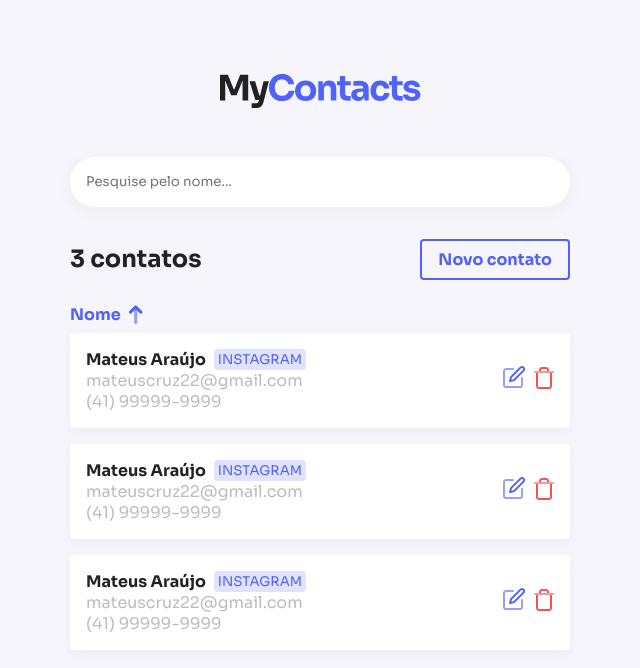
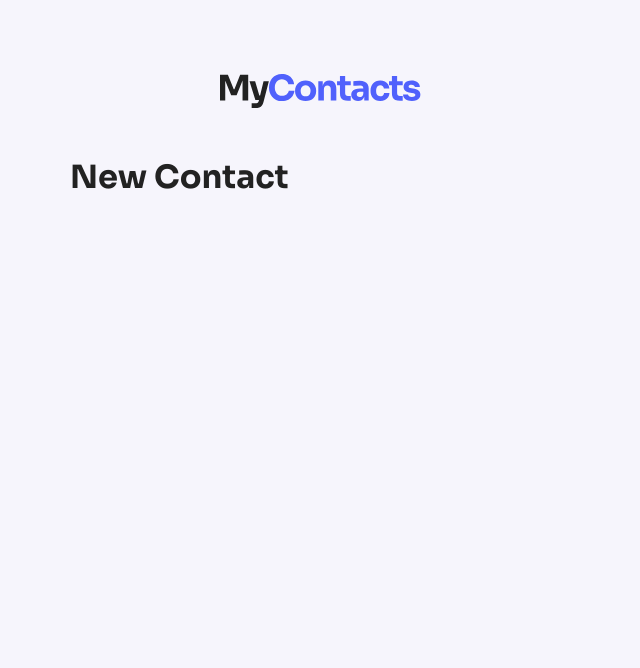
Before and after one commit to mateuscruz22/mycontacts-frontend, a React (Create React App) app: page /new in a window 1280 px wide. Shown: the top 668 px of the page, without its empty margins (320-960 px from the left). Built offline with nearby package versions, Linux system fonts and the light colour scheme.

Commit message:
Add routes

```diff
--- a/package.json
+++ b/package.json
@@ -8,6 +8,7 @@
     "@testing-library/user-event": "^13.2.1",
     "react": "^18.2.0",
     "react-dom": "^18.2.0",
+    "react-router-dom": "5.3.0",
     "react-scripts": "5.0.1",
     "styled-components": "^5.3.5",
     "web-vitals": "^2.1.0"
--- /dev/null
+++ b/src/Routes.jsx
@@ -0,0 +1,15 @@
+import { Switch, Route } from 'react-router-dom'
+
+import { Home } from './pages/Home'
+import { NewContact } from './pages/NewContact'
+import { EditContact } from './pages/EditContact'
+
+export default function Routes() {
+  return (
+    <Switch>
+      <Route path="/" component={Home} exact />
+      <Route path="/new" component={NewContact} exact />
+      <Route path="/edit/:id" component={EditContact} exact />
+    </Switch>
+  )
+}
--- a/src/components/App/index.js
+++ /dev/null
@@ -1,21 +0,0 @@
-import { ThemeProvider } from 'styled-components'
-import GlobalStyles from '../../assets/styles/global'
-import defaultTheme from '../../assets/themes/default'
-import { Container } from './styles'
-import Header from '../Header'
-import ContactsList from '../ContactsList'
-
-function App() {
-  return (
-    <ThemeProvider theme={defaultTheme}>
-      <GlobalStyles />
-
-      <Container>
-        <Header />
-        <ContactsList />
-      </Container>
-    </ThemeProvider>
-  )
-}
-
-export default App
--- /dev/null
+++ b/src/components/App/index.jsx
@@ -0,0 +1,23 @@
+import { ThemeProvider } from 'styled-components'
+import { BrowserRouter } from 'react-router-dom'
+import GlobalStyles from '../../assets/styles/global'
+import defaultTheme from '../../assets/themes/default'
+import { Container } from './styles'
+import Header from '../Header'
+import Routes from '../../Routes'
+
+function App() {
+  return (
+    <BrowserRouter>
+      <ThemeProvider theme={defaultTheme}>
+        <GlobalStyles />
+        <Container>
+          <Header />
+          <Routes />
+        </Container>
+      </ThemeProvider>
+    </BrowserRouter>
+  )
+}
+
+export default App
--- a/src/components/ContactsList/index.jsx
+++ b/src/components/ContactsList/index.jsx
@@ -6,7 +6,7 @@ import arrow from '../../assets/images/arrow.svg'
 import edit from '../../assets/images/edit.svg'
 import trash from '../../assets/images/trash.svg'
 
-export default function ContactsList() {
+export function ContactsList() {
   return (
     <Container>
       <Header>
--- a/src/components/Header/index.jsx
+++ b/src/components/Header/index.jsx
@@ -1,14 +1,10 @@
-import { Container, InputSearchContainer } from './styles'
+import { Container } from './styles'
 import logo from '../../assets/images/logo.svg'
 
 export default function Header() {
   return (
     <Container>
       <img src={logo} alt="MyContacts" width="201px" />
-
-      <InputSearchContainer>
-        <input type="text" placeholder="Pesquise pelo nome..." />
-      </InputSearchContainer>
     </Container>
   )
 }
--- a/src/components/Header/styles.js
+++ b/src/components/Header/styles.js
@@ -2,28 +2,9 @@ import styled from 'styled-components'
 
 export const Container = styled.header`
     margin-top: 74px;
+    margin-bottom: 48px;
     display: flex;
     flex-direction: column;
     justify-content: center;
     align-items: center;
 `
-
-export const InputSearchContainer = styled.div`
-    margin-top: 48px;
-    width: 100%;
-
-    input {
-        width: 100%;
-        background: #fff;
-        border: none;
-        border-radius: 25px;
-        height: 50px;
-        box-shadow: 0px 4px 18px rgba(0, 0, 0, 0.04);
-        outline: 0;
-        padding: 0 16px;
-    }
-
-    &::placeholder {
-        color: #bcbcbc;
-    }
-`
--- /dev/null
+++ b/src/pages/EditContact/index.jsx
@@ -0,0 +1,5 @@
+export function EditContact() {
+  return (
+    <h1>Edit Contact</h1>
+  )
+}
--- /dev/null
+++ b/src/pages/Home/index.jsx
@@ -0,0 +1,14 @@
+import { ContactsList } from '../../components/ContactsList'
+import { InputSearchContainer } from './styles'
+
+export function Home() {
+  return (
+    <>
+      <InputSearchContainer>
+        <input type="text" placeholder="Pesquise pelo nome..." />
+      </InputSearchContainer>
+
+      <ContactsList />
+    </>
+  )
+}
--- /dev/null
+++ b/src/pages/Home/styles.js
@@ -0,0 +1,20 @@
+import styled from 'styled-components'
+
+export const InputSearchContainer = styled.div`
+    width: 100%;
+
+    input {
+        width: 100%;
+        background: #fff;
+        border: none;
+        border-radius: 25px;
+        height: 50px;
+        box-shadow: 0px 4px 18px rgba(0, 0, 0, 0.04);
+        outline: 0;
+        padding: 0 16px;
+    }
+
+    &::placeholder {
+        color: #bcbcbc;
+    }
+`
--- /dev/null
+++ b/src/pages/NewContact/index.jsx
@@ -0,0 +1,5 @@
+export function NewContact() {
+  return (
+    <h1>New Contact</h1>
+  )
+}
```
Also changed, not shown: 1 other file (tests, documents, lock files or other folders).
